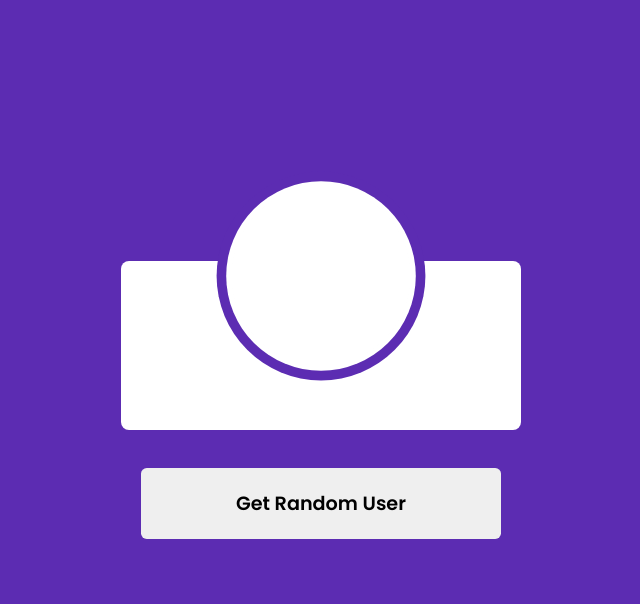
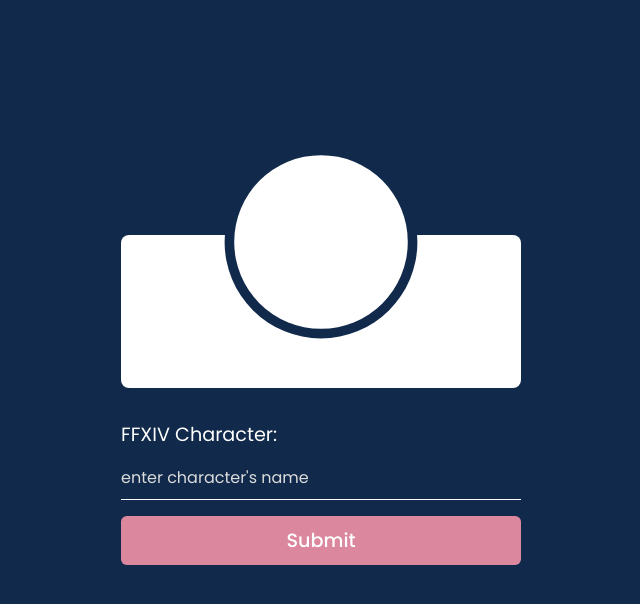
Before and after one commit to marykasp/ffxiv-cards, a plain HTML site: page index.html in a window 1280 px wide. Shown: the whole page, without its empty margins (319-959 px from the left). Drawn offline with Linux system fonts and the light colour scheme; a web font is replaced by a local one.

Commit message:
Add input to fetch character name

```diff
--- a/index.html
+++ b/index.html
@@ -22,7 +22,12 @@
       </div>
       <div class="details"></div>
     </div>
-    <button class="get-user">Get Random User</button>
+
+    <form action="#">
+      <label for="character">FFXIV Character:</label>
+      <input type="text" placeholder="enter character's name">
+      <button class="get-user">Submit</button>
+    </form>
   </div>
 
   <script src="script.js"></script>
--- a/script.js
+++ b/script.js
@@ -5,19 +5,27 @@ const getUserBtn = document.querySelector(".get-user");
 
 const url = "https://xivapi.com/character";
 
+// Functions
+const displayCharacterData = (charData) => {
+  const { Avatar } = charData;
+  imgContainer.querySelector("img").src = `${Avatar}`;
+};
+
 const getCharacterData = async (id) => {
   let response = await fetch(`${url}/${id}?data=MIMO`);
   if (response.ok) {
     let data = await response.json();
     // returns an object with multiple properties
     let character = data.Character;
-    console.log(character);
+    // console.log(character);
+    // pass character data into function to display
+    displayCharacterData(character);
   }
 };
 
 // Fetch DATA from FFXIV API
-const getUser = async () => {
-  let response = await fetch(`${url}/search?name=maisy moonwind&server=Coeurl`);
+const getUser = async (name) => {
+  let response = await fetch(`${url}/search?name=${name}&server=Coeurl`);
   // results property on object is an array - if single result then will just be one object on array
   if (response.ok) {
     let data = await response.json();
@@ -30,8 +38,10 @@ const getUser = async () => {
   }
 };
 
-getUserBtn.addEventListener("click", () => {
-  getUser();
+getUserBtn.addEventListener("click", (event) => {
+  // grab input value
+  let name = document.querySelector("input").value;
+  getUser(name.toLowerCase());
 });
 
 // {
--- a/styles.css
+++ b/styles.css
@@ -8,7 +8,12 @@
 }
 
 :root {
-  --main-theme: #5C2CB2;
+  --main-theme: var(--dark-blue);
+  --purple-theme: #5C2CB2;
+  --pink: #DB879E;
+  --light: #BBD1D7;
+  --blue: #2B5087;
+  --dark-blue: #11294B;
 }
 
 .dark {
@@ -40,8 +45,8 @@ body {
 }
 
 .card .img-container {
-  height: 11.25rem;
-  width: 11.25rem;
+  height: 10.25rem;
+  width: 10.25rem;
   display: block;
   margin: -8.7em auto 0 auto;
   background-color: #fff;
@@ -51,18 +56,48 @@ body {
 
 .img-container img {
   width: 100%;
+  /* height: 10rem;
+  width: 10rem; */
+  border-radius: 50%;
+  object-fit: conver;
+}
+
+form {
+  display: flex;
+  flex-direction: column;
+  margin-top: 2rem;
+}
+
+form label {
+  color: #fff;
+  font-size: 1.2rem;
+  margin-bottom: 1rem;
+}
+
+form input {
+  background-color: transparent;
+  outline: none;
+  border: none;
+  border-bottom: 1px solid #fff;
+  padding-bottom: 0.6rem;
+  color: var(--pink);
+  font-size: 1rem;
+}
+
+::placeholder {
+  color: rgb(220, 220, 220);
 }
 
 .container button {
-  display: block;
-  font-size: 1.2em;
-  width: 90%;
-  margin: 2em auto 0 auto;
-  padding: 1.1em 0;
+  margin-top: 1rem;
   border-radius: 0.3em;
   border: none;
   outline: none;
-  font-weight: 600;
-  color: #000;
+  font-weight: 500;
+  color: #fff;
+  font-size: 1.2rem;
   cursor: pointer;
+  width: 100%;
+  background-color: var(--pink);
+  padding: 10px 0;
 }
```
